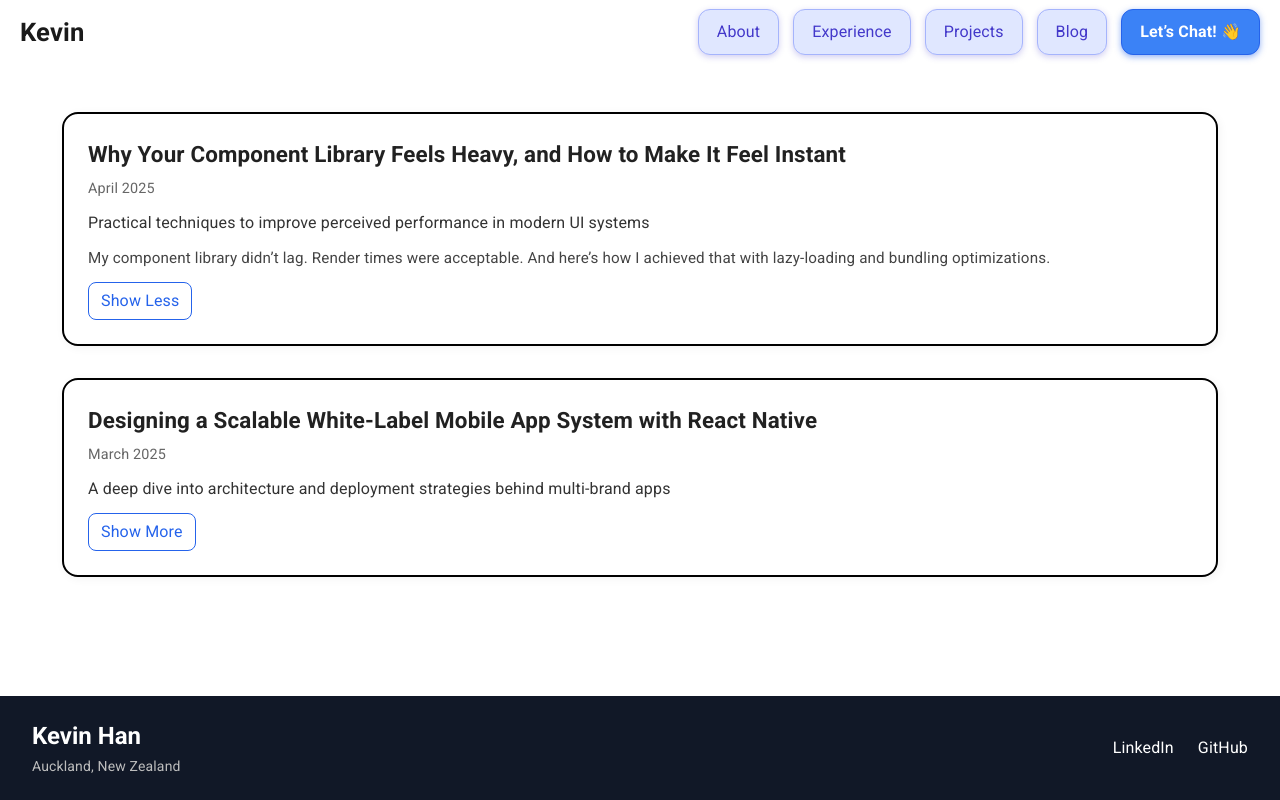
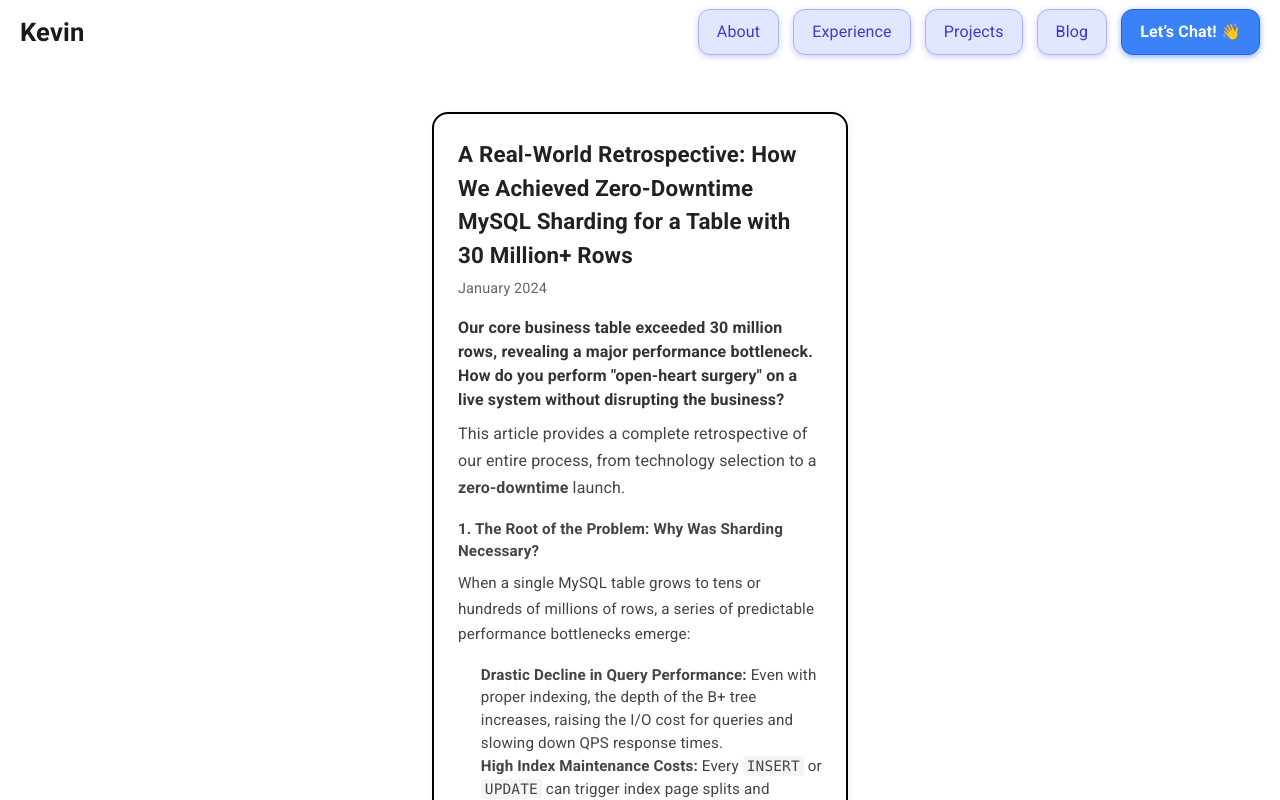
Before and after one commit to HanDonoo/portfolio, a React (Vite) app: page /blog in a window 1280 px wide. Both pictures are taken after a click on the button "Show More". Shown: the top 800 px of the page. Built offline with nearby package versions, Linux system fonts and the light colour scheme.

Commit message:
new feature: modify blog component

```diff
--- a/package.json
+++ b/package.json
@@ -17,6 +17,8 @@
     "@mui/icons-material": "^7.1.0",
     "@mui/material": "^7.1.0",
     "gh-pages": "^6.3.0",
+    "gray-matter": "^4.0.3",
+    "highlight.js": "^11.11.1",
     "lucide-react": "^0.513.0",
     "react": "^19.1.0",
     "react-calendly": "^4.4.0",
--- a/src/components/BlogCard.tsx
+++ b/src/components/BlogCard.tsx
@@ -1,4 +1,6 @@
 import React, { useState } from 'react';
+import ReactMarkdown from 'react-markdown';
+import rehypeHighlight from 'rehype-highlight';
 
 interface BlogCardProps {
     title: string;
@@ -14,8 +16,18 @@ const BlogCard: React.FC<BlogCardProps> = ({ title, date, summary, content }) =>
         <div style={styles.card}>
             <h2 style={styles.title}>{title}</h2>
             <p style={styles.date}>{date}</p>
-            <p style={styles.summary}>{summary}</p>
-            {expanded && <p style={styles.content}>{content}</p>}
+            <div className="markdown-body" style={styles.summary}>
+                <ReactMarkdown rehypePlugins={[rehypeHighlight]}>
+                    {summary}
+                </ReactMarkdown>
+            </div>
+            {expanded && (
+                <div className="markdown-body" style={styles.content}>
+                    <ReactMarkdown rehypePlugins={[rehypeHighlight]}>
+                        {content}
+                    </ReactMarkdown>
+                </div>
+            )}
             <button onClick={() => setExpanded(!expanded)} style={styles.button}>
                 {expanded ? 'Show Less' : 'Show More'}
             </button>
--- a/src/components/BlogList.tsx
+++ b/src/components/BlogList.tsx
@@ -1,32 +1,120 @@
 import React from 'react';
 import BlogCard from './BlogCard';
+import useMediaQuery from './useMediaQuery';
 
 const blogs = [
     {
-        title: 'Why Your Component Library Feels Heavy, and How to Make It Feel Instant',
-        date: 'April 2025',
-        summary: 'Practical techniques to improve perceived performance in modern UI systems',
-        content: 'My component library didn’t lag.\nRender times were acceptable.\nAnd here’s how I achieved that with lazy-loading and bundling optimizations.',
-    },
-    {
-        title: 'Designing a Scalable White-Label Mobile App System with React Native',
-        date: 'March 2025',
-        summary: 'A deep dive into architecture and deployment strategies behind multi-brand apps',
-        content: 'When building mobile apps that serve multiple brands, it’s tempting to think of white-labeling as a surface-level problem. But building a scalable, maintainable white-label system is far from trivial.',
-    },
+        title: 'A Real-World Retrospective: How We Achieved Zero-Downtime MySQL Sharding for a Table with 30 Million+ Rows',
+        date: 'January 2024',
+        summary: `
+### Our core business table exceeded **30 million** rows, revealing a major performance bottleneck. How do you perform "open-heart surgery" on a live system without disrupting the business?
+This article provides a complete retrospective of our entire process, from technology selection to a **zero-downtime** launch.
+    `,
+        content: `
+## 1. The Root of the Problem: Why Was Sharding Necessary?
+
+When a single MySQL table grows to tens or hundreds of millions of rows, a series of predictable performance bottlenecks emerge:
+
+* **Drastic Decline in Query Performance:** Even with proper indexing, the depth of the B+ tree increases, raising the I/O cost for queries and slowing down QPS response times.
+* **High Index Maintenance Costs:** Every \`INSERT\` or \`UPDATE\` can trigger index page splits and rebalancing. The larger the dataset, the higher the cost.
+* **Operational Risks:** With oversized tables, DDL operations (like adding a new column) can lock the table for extended periods, making them extremely high-risk. The risk of a single point of failure is also magnified.
+
+To address these issues, database sharding is the industry-recognized solution. It horizontally partitions data across multiple databases and tables, distributing the load and enabling horizontal scalability.
+
+---
+
+## 2. Technology Selection: Choosing the Right "Scalpel"
+
+The first step was selecting our tooling. There are many mainstream database sharding middleware solutions available, and we primarily evaluated the following:
+
+* **ShardingSphere (including Sharding-JDBC and Sharding-Proxy):** As a top-level Apache project, its ecosystem is incredibly mature. \`Sharding-JDBC\` is integrated as a \`.jar\` library, which is relatively non-intrusive to the application, supports a rich set of sharding strategies, and has low performance overhead, making it ideal for a Java-based stack. \`Sharding-Proxy\` acts as a standalone database proxy, which is code-agnostic but adds an extra network hop.
+* **MyCAT:** A powerful database proxy that masquerades as a MySQL server, making it transparent to the application layer. It's feature-rich but architecturally heavy, requiring a separate proxy cluster to be deployed and maintained.
+* **TDDL (Taobao Distributed Data Layer):** An internal solution from Alibaba. It's extremely powerful but is often deeply integrated with Alibaba's internal technology stack, making it difficult for external teams to adopt.
+* **Vitess:** Originally from YouTube and now a CNCF graduated project. It's a database clustering system that offers capabilities beyond native MySQL. Its architecture is advanced, but it would have introduced more complexity than we needed at the time.
+
+**Our Final Decision:** Given our Java/Spring Boot technology stack and our desire for a smooth, controllable migration, we ultimately chose **Sharding-JDBC**. Its lightweight and flexible nature, combined with an active community, allowed us to manage the sharding logic as part of our application layer.
+
+---
+
+## 3. The Implementation Plan: Slicing the Elephant
+
+With our tool selected, we developed a meticulous, multi-phase implementation plan to ensure a flawless execution.
+
+#### Phase 1: Blueprinting - Determining Shard Count and Sharding Key
+
+* **Capacity Planning:** We forecast our data growth over the next 3-5 years based on business trends. This informed our decision on the number of databases and tables. For example, we planned for 8 databases, each with 16 tables, for a total of 128 sharded tables. This provided ample room for future growth.
+* **Defining the Sharding Key:** This is the heart of database sharding. The choice of a sharding key directly determines how evenly data is distributed. We selected the most central and frequently queried ID in our business logic (e.g., \`user_id\` or \`order_id\`) as our sharding key. All queries based on this key could be precisely routed to a single database and table, delivering the highest performance.
+
+#### Phase 2: Parallel Tracks - Code Refactoring and Historical Data Migration
+
+This was a critical, two-pronged phase:
+
+1.  **Code Development:** We began refactoring our existing application code, introducing the \`Sharding-JDBC\` dependency and re-architecting our data access layer (DAO/Repository). This ensured all data read/write logic was compatible with the new sharding rules. It was a detailed process that required ensuring every SQL statement could be correctly parsed and routed by Sharding-JDBC.
+2.  **Historical Data Migration:** After executing the DDL scripts to create the new sharded tables, we had to migrate over 30 million historical records. We used offline scripts for this process, calculating the correct destination for each record based on its original ID and then inserting it into the new sharded structure. This was a time-consuming ETL process that we ran during off-peak hours.
+
+#### Phase 3: Building an "Anti-Corruption Layer" for Complex Queries
+
+A classic challenge arises after sharding: what do you do with queries that don't use the sharding key (e.g., searching for orders by a customer's nickname) or require complex pagination and analytics? Traversing every sharded table (a "broadcast route") would be a performance disaster.
+
+To solve this, we introduced an **Anti-Corruption Layer**:
+
+* **Introduce Elasticsearch:** We synchronized all data requiring complex queries from MySQL to Elasticsearch in near real-time by capturing \`binlog\` events.
+* **Query Segregation:** All backend list-based queries, fuzzy searches, and other non-primary-key lookups were refactored. Instead of hitting the MySQL database directly, they were routed to Elasticsearch. This satisfied complex query requirements while shielding the sharded database from performance-killing operations.
+
+---
+
+## 4. The Seamless Launch: The Art of a Zero-Downtime Cutover
+
+This was the most thrilling and technically demanding part of the project, where engineering discipline was paramount. Our core objectives were: **zero business impact and zero data loss.**
+
+#### Stage 1: Dual-Writing and Data Reconciliation
+* Before the refactored code went live, we enabled a **dual-writing mode**. All write operations (\`INSERT\`, \`UPDATE\`, \`DELETE\`) were sent to *both* the old database and the new sharded database simultaneously. However, at this stage, all read operations continued to pull data exclusively from the **old database**.
+* The purpose was to validate the stability and correctness of the new write path. Concurrently, we ran **offline data reconciliation jobs** to periodically compare the data between the old and new systems, ensuring they were perfectly consistent.
+
+#### Stage 2: Canary Release and Real-Time Monitoring
+* After a period of stable dual-writing and successful data reconciliation, we began a **grayscale rollout (or canary release) for reads**.
+* We implemented a **feature flag** that allowed us to incrementally shift read traffic to the new sharded database by percentage (e.g., 1%, 5%, 20%, and so on).
+* Throughout this process, we closely monitored the performance metrics of the new database (QPS, latency, CPU, memory) and our application error logs. If any issues arose, we could instantly flip the switch off, routing 100% of read traffic back to the old database for an immediate rollback.
+
+#### Stage 3: Full Cutover and Decommissioning
+* After several rounds of incrementally increasing read traffic, once 100% of reads and writes were running smoothly on the new sharded database for a sustained period, the core migration was declared a success.
+* Finally, after confirming everything was stable, we disabled the dual-writing mode and decommissioned the old database, officially completing the technical upgrade.
+
+---
+
+## Conclusion and Takeaways
+
+This successful zero-downtime sharding project not only resolved our immediate performance bottlenecks but also paved the way for years of future business growth. Reflecting on the process, I have a few key takeaways:
+
+1.  **Sharding is a system-level engineering project, not just a code change.** It requires meticulous planning, cross-functional collaboration, and a deep understanding of the business.
+2.  **A smooth transition plan is the key to success.** Strategies like dual-writing, data reconciliation, and canary releases are the lifelines that guarantee online stability.
+3.  **Design for the exceptions.** Proactively address "edge cases" like non-sharded queries by building an anti-corruption layer with tools like Elasticsearch. This will save you from major technical debt down the road.
+4.  **Hypothesize boldly, but verify cautiously.** Be ambitious in your forecasts for business growth, but ensure every implementation step has a clear verification process and a rollback plan.
+    `
+    }
 ];
 
 const BlogList = () => {
-    return (
-        <div style={{
-            // 上下边距组
+    // 判断是否为PC端（宽度大于等于 768px）
+    const isPC = useMediaQuery('(min-width: 768px)');
+
+    // 根据设备类型设置不同的边距
+    const containerStyle = isPC
+        ? {
             paddingTop: '80px',
             paddingBottom: '40px',
+            paddingLeft: '400px',
+            paddingRight: '400px',
+        }
+        : {
+            paddingTop: '60px',
+            paddingBottom: '20px',
+            paddingLeft: '4px',
+            paddingRight: '4px',
+        };
 
-            // 左右边距组
-            paddingLeft: '30px',
-            paddingRight: '30px',
-        }}>
+    return (
+        <div style={containerStyle}>
             {blogs.map((blog, index) => (
                 <BlogCard
                     key={index}
--- a/src/styles/globals.css
+++ b/src/styles/globals.css
@@ -1,4 +1,5 @@
 @import "tailwindcss/preflight";
+@import 'highlight.js/styles/github.css';
 @tailwind utilities;
 
 * {
@@ -19,3 +20,43 @@ body {
 h1, h2, h3 {
     font-family: 'Roboto', sans-serif;
 }
+
+.markdown-body h1,
+.markdown-body h2,
+.markdown-body h3 {
+    font-family: 'Roboto', sans-serif;
+    font-weight: bold;
+    margin: 1em 0 0.5em 0;
+}
+.markdown-body ul,
+.markdown-body ol {
+    margin-left: 1.5em;
+    margin-bottom: 1em;
+}
+.markdown-body blockquote {
+    color: #888;
+    border-left: 3px solid #eee;
+    padding-left: 1em;
+    margin: 1em 0;
+    font-style: italic;
+    background: #f9f9f9;
+}
+.markdown-body code {
+    background: #f5f5f5;
+    padding: 2px 4px;
+    border-radius: 4px;
+    font-family: 'Fira Mono', 'Consolas', 'Menlo', monospace;
+    font-size: 0.95em;
+}
+.markdown-body pre code {
+    display: block;
+    padding: 1em;
+    background: #f5f5f5;
+    border-radius: 6px;
+    overflow-x: auto;
+}
+.markdown-body p {
+    margin-bottom: 1em;
+    color: #444;
+    line-height: 1.7;
+}
```
Also changed, not shown: 1 other file (tests, documents, lock files or other folders).
